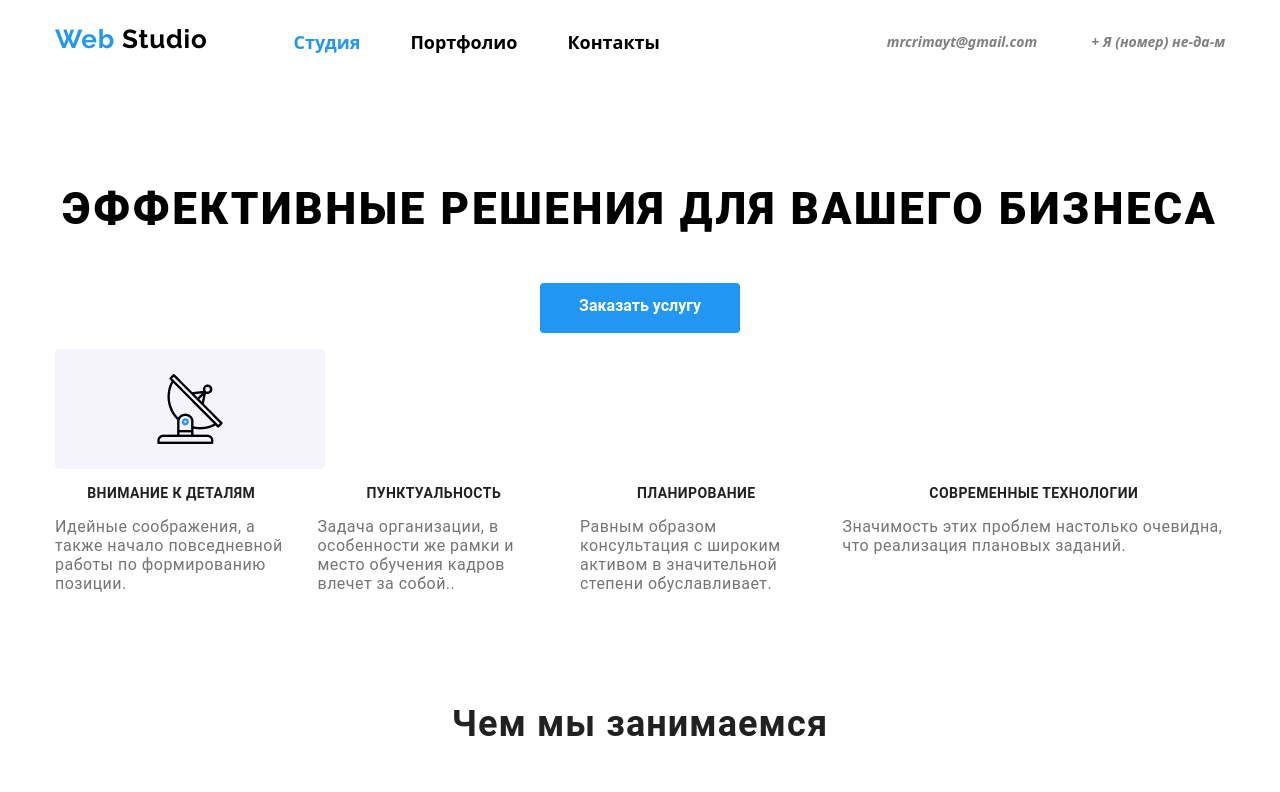
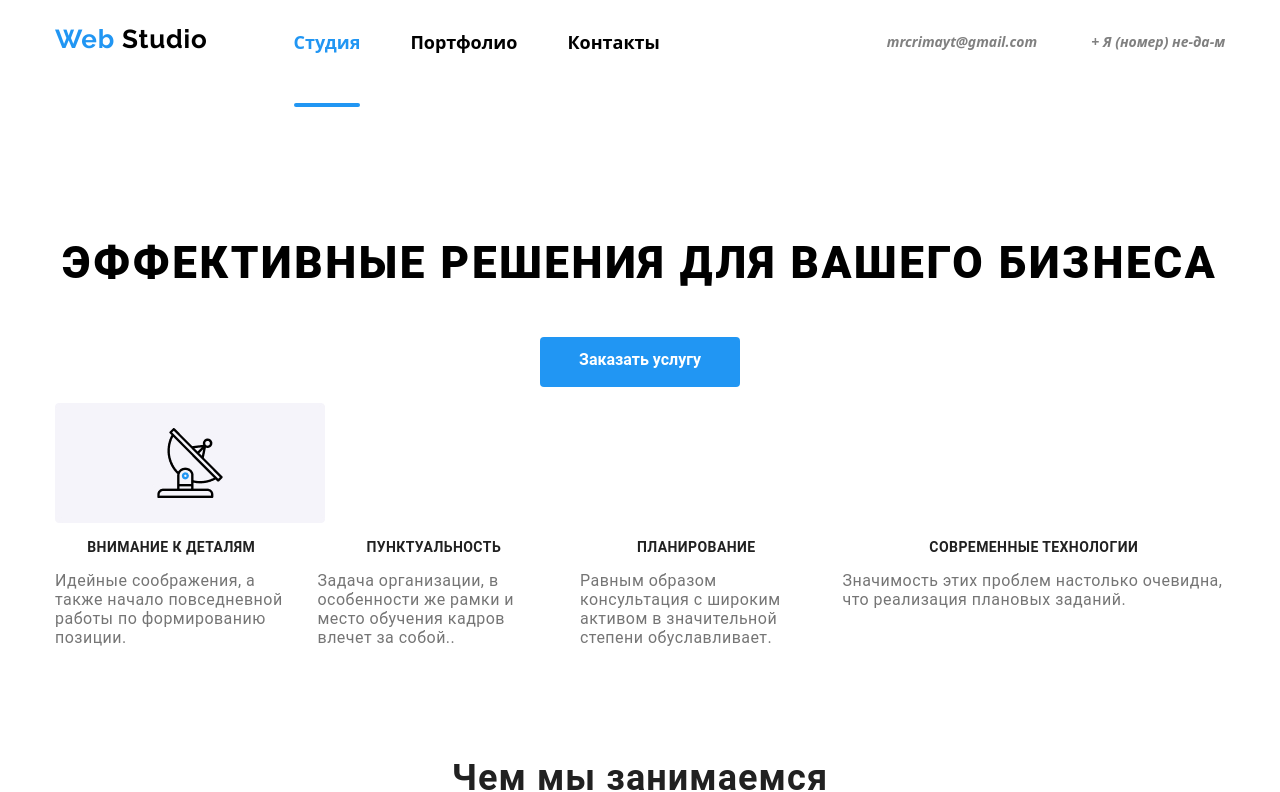
Before and after one commit to cr1ma/Cr1Ma, a plain HTML site: page index.html in a window 1280 px wide. In both pictures the pointer is over the link "Студия". Shown: the top 792 px of the page. Drawn offline with nearby package versions, Linux system fonts and the light colour scheme.

Commit message:
Update style.css

```diff
--- a/Css/style.css
+++ b/Css/style.css
@@ -79,9 +79,20 @@ footer {
   font-weight: bold;
   font-size: 18px;
 }
+
 .link:hover {
   color: #2196f3;
   text-decoration: none;
+}
+
+.nav_item .link.active:hover::after {
+  content: '';
+  background-color: #2196f3;
+  display: block;
+  width: 100%;
+  height: 4px;
+  border-radius: 4px;
+  margin-top: 50px;
 }
 .active {
   color: #2196f3;
```
